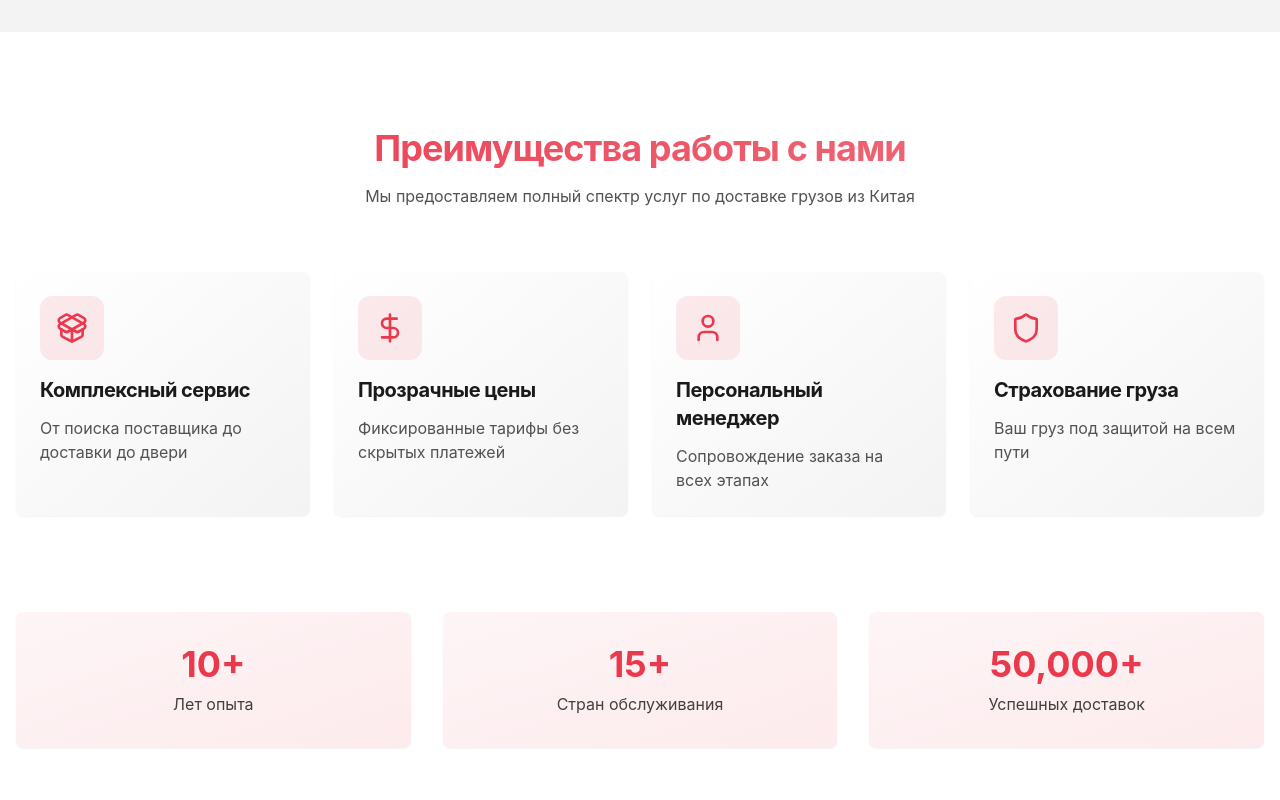
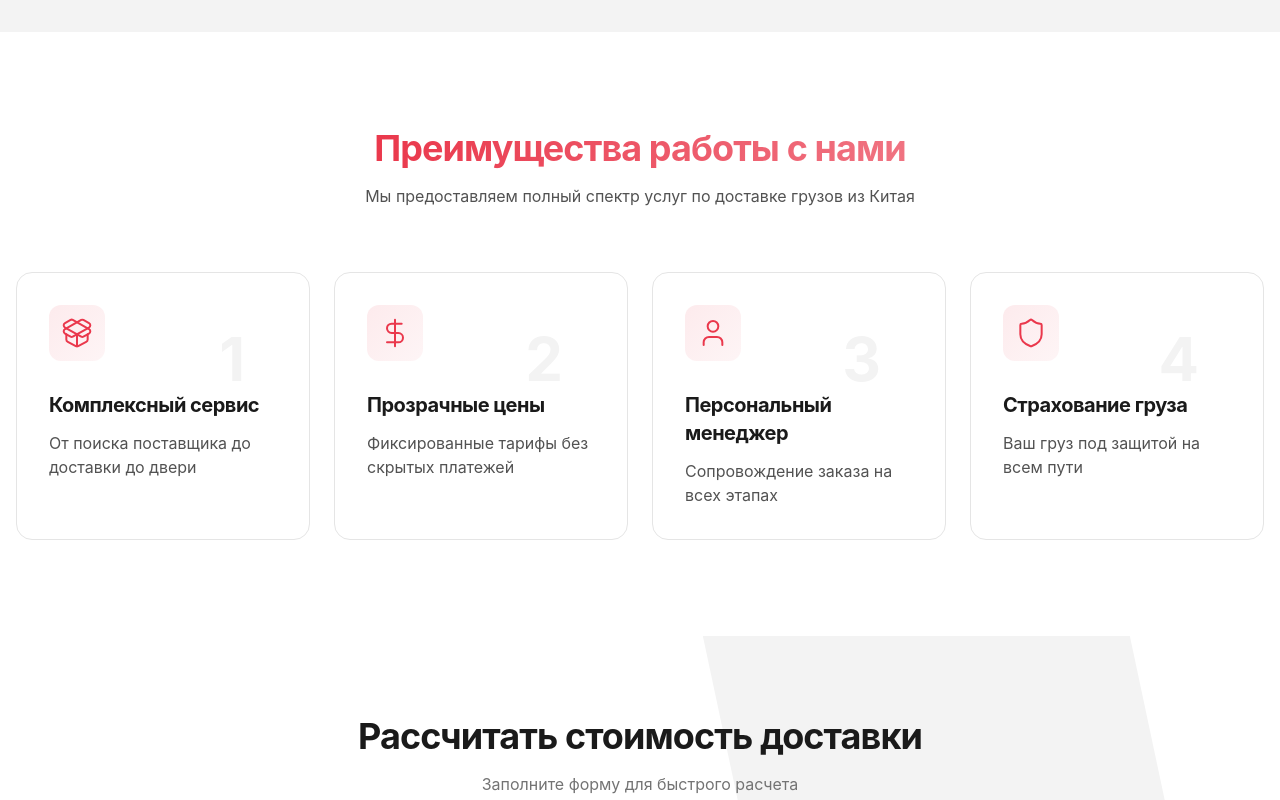
Before and after one commit to panda-logistic-cargo/panda-logistic, a React (Vite) app: page / in a window 1280 px wide. Shown: the part 1480-2280 px from the top of the page. Built offline with nearby package versions, Linux system fonts and the light colour scheme.

Commit message:
Refactor: Improve UI for advantages and calculators
- Improved the UI for the advantages section on the home page.
- Implemented a new design for the calculator pages.

```diff
--- a/src/components/AdvantagesSection.tsx
+++ b/src/components/AdvantagesSection.tsx
@@ -2,7 +2,6 @@
 import React from 'react';
 import { useLanguage } from "@/context/LanguageContext";
 import { PackageOpen, DollarSign, User, Shield } from "lucide-react";
-import { Card, CardContent } from "@/components/ui/card";
 
 interface AdvantageCardProps {
   title: string;
@@ -13,18 +12,30 @@ interface AdvantageCardProps {
 
 const AdvantageCard: React.FC<AdvantageCardProps> = ({ title, description, icon, index }) => {
   return (
-    <Card className="group relative overflow-hidden transition-all hover:shadow-lg hover:-translate-y-1 duration-300 border-none bg-gradient-to-br from-white to-cargo-gray-100">
-      <CardContent className="p-6">
-        <div className="absolute top-0 right-0 w-32 h-32 transform translate-x-16 -translate-y-16 rounded-full group-hover:bg-cargo-red/10 transition-all duration-500" />
-        <div className="relative z-10">
-          <div className="mb-4 inline-flex items-center justify-center w-16 h-16 rounded-xl bg-cargo-red/10 group-hover:bg-cargo-red text-cargo-red group-hover:text-white transition-all duration-300">
-            {icon}
-          </div>
-          <h3 className="text-xl font-bold mb-3">{title}</h3>
-          <p className="text-cargo-gray-600">{description}</p>
+    <div className="relative group p-8 rounded-2xl bg-white border border-cargo-gray-200 hover:border-cargo-red/20 transition-all duration-300 hover:shadow-xl">
+      <div className="absolute inset-0 bg-gradient-to-br from-cargo-red/5 via-transparent to-transparent opacity-0 group-hover:opacity-100 transition-opacity duration-300 rounded-2xl" />
+
+      <div className="relative z-10">
+        <div className="mb-6 inline-block p-3 bg-gradient-to-br from-cargo-red/10 to-cargo-red/5 rounded-xl group-hover:from-cargo-red/20 group-hover:to-cargo-red/10 transition-all duration-300">
+          {React.cloneElement(icon as React.ReactElement, {
+            className: "w-8 h-8 text-cargo-red",
+            strokeWidth: 1.5
+          })}
         </div>
-      </CardContent>
-    </Card>
+
+        <h3 className="text-xl font-bold mb-3 group-hover:text-cargo-red transition-colors duration-300">
+          {title}
+        </h3>
+
+        <p className="text-cargo-gray-600">
+          {description}
+        </p>
+
+        <div className="absolute top-6 right-8 text-6xl font-bold text-cargo-gray-100 group-hover:text-cargo-red/10 transition-colors duration-300">
+          {index + 1}
+        </div>
+      </div>
+    </div>
   );
 };
 
@@ -35,31 +46,35 @@ const AdvantagesSection: React.FC = () => {
     {
       title: t('advantage1Title'),
       description: t('advantage1Text'),
-      icon: <PackageOpen className="h-8 w-8" />
+      icon: <PackageOpen />
     },
     {
       title: t('advantage2Title'),
       description: t('advantage2Text'),
-      icon: <DollarSign className="h-8 w-8" />
+      icon: <DollarSign />
     },
     {
       title: t('advantage3Title'),
       description: t('advantage3Text'),
-      icon: <User className="h-8 w-8" />
+      icon: <User />
     },
     {
       title: t('advantage4Title'),
       description: t('advantage4Text'),
-      icon: <Shield className="h-8 w-8" />
+      icon: <Shield />
     }
   ];
 
   return (
-    <section className="py-24 bg-gradient-to-b from-white to-cargo-gray-50">
-      <div className="container mx-auto px-4">
+    <section className="py-24 relative overflow-hidden">
+      <div className="absolute inset-0 bg-gradient-to-b from-white via-cargo-gray-50/50 to-white" />
+
+      <div className="container mx-auto px-4 relative z-10">
         <div className="text-center mb-16">
-          <h2 className="text-4xl font-bold mb-4 bg-gradient-to-r from-cargo-red to-cargo-red/70 bg-clip-text text-transparent">
-            {t('advantagesTitle')}
+          <h2 className="text-4xl font-bold mb-4">
+            <span className="bg-gradient-to-r from-cargo-red to-cargo-red/70 bg-clip-text text-transparent">
+              {t('advantagesTitle')}
+            </span>
           </h2>
           <p className="text-cargo-gray-600 max-w-2xl mx-auto">
             Мы предоставляем полный спектр услуг по доставке грузов из Китая
@@ -77,21 +92,6 @@ const AdvantagesSection: React.FC = () => {
             />
           ))}
         </div>
-
-        <div className="mt-24 grid grid-cols-1 md:grid-cols-3 gap-8">
-          <Card className="p-8 text-center bg-gradient-to-br from-cargo-red/5 to-cargo-red/10 border-none hover:shadow-lg transition-all duration-300">
-            <div className="text-4xl font-bold text-cargo-red mb-2">10+</div>
-            <p className="text-cargo-gray-700">{t('yearsExperience')}</p>
-          </Card>
-          <Card className="p-8 text-center bg-gradient-to-br from-cargo-red/5 to-cargo-red/10 border-none hover:shadow-lg transition-all duration-300">
-            <div className="text-4xl font-bold text-cargo-red mb-2">15+</div>
-            <p className="text-cargo-gray-700">{t('countriesServed')}</p>
-          </Card>
-          <Card className="p-8 text-center bg-gradient-to-br from-cargo-red/5 to-cargo-red/10 border-none hover:shadow-lg transition-all duration-300">
-            <div className="text-4xl font-bold text-cargo-red mb-2">50,000+</div>
-            <p className="text-cargo-gray-700">{t('successfulDeliveries')}</p>
-          </Card>
-        </div>
       </div>
     </section>
   );
```
